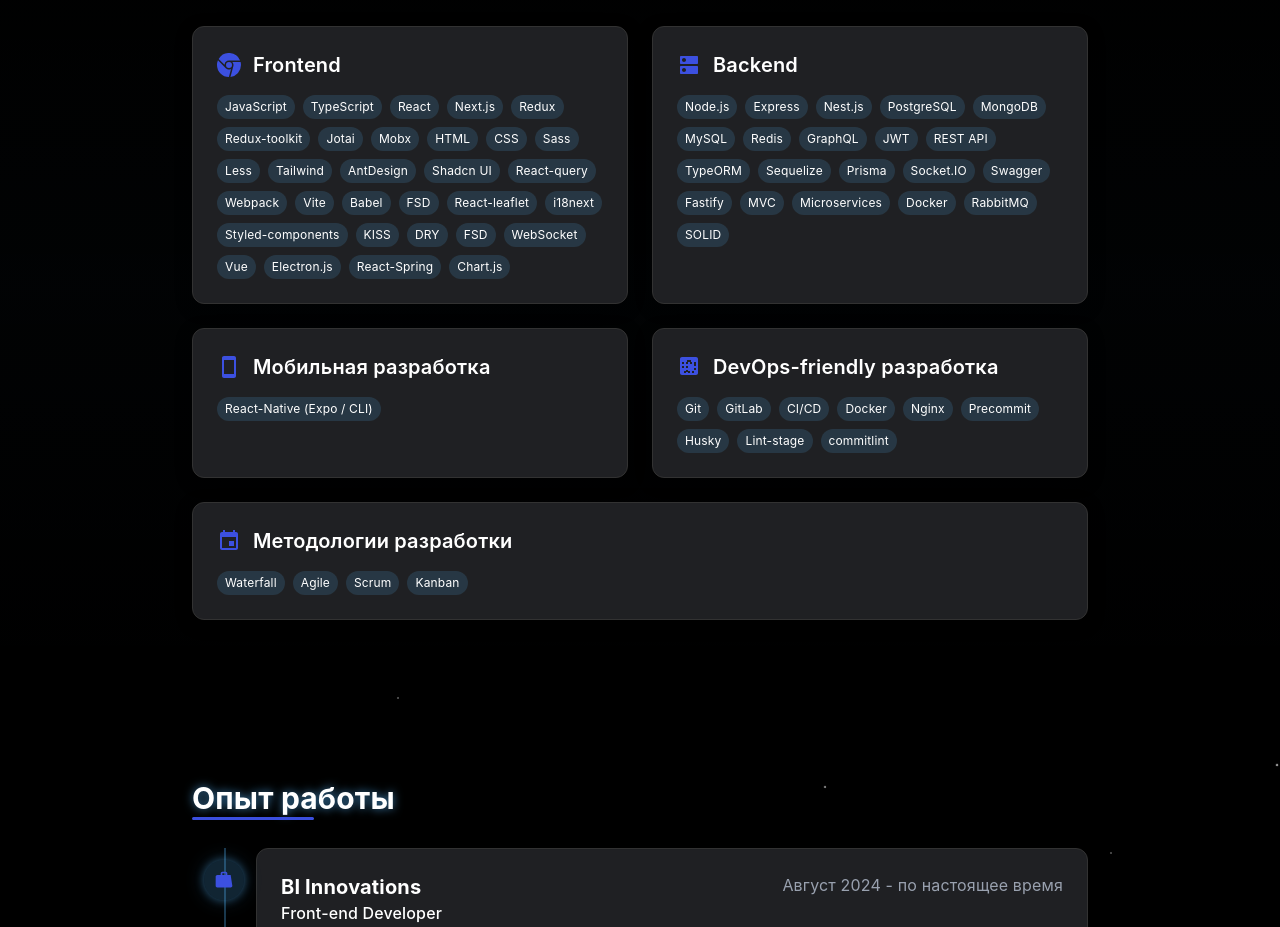
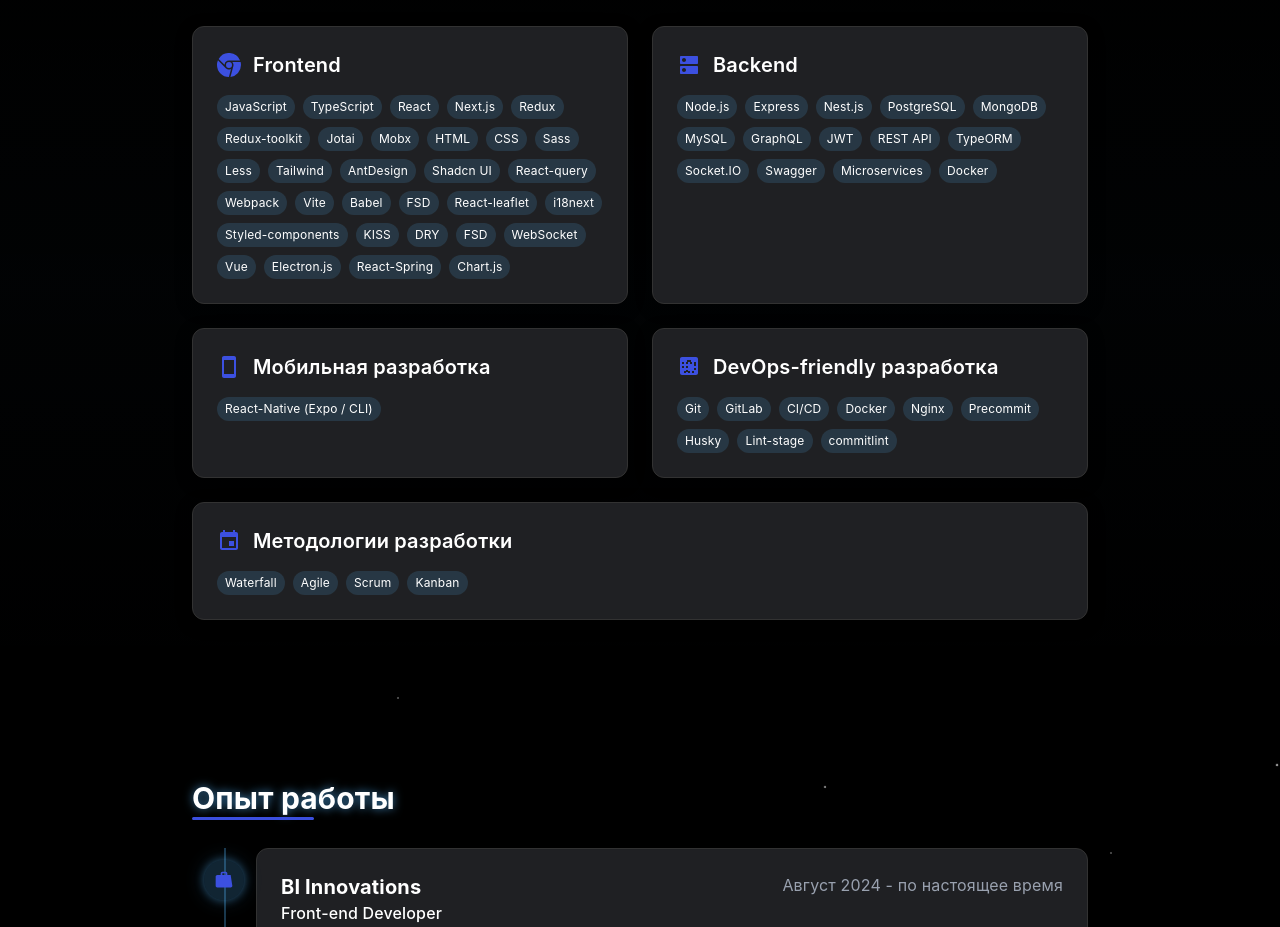
Before and after one commit to dasidragon/dasidragon, a React (Vite) app: page / in a window 1280 px wide. Shown: the part 922-1849 px from the top of the page. Built offline with nearby package versions, Linux system fonts and the light colour scheme; the HTML template or start-up script is replaced by a standard one.

Commit message:
change technologies

```diff
--- a/src/components/tech-stack.jsx
+++ b/src/components/tech-stack.jsx
@@ -41,21 +41,14 @@
         'PostgreSQL',
         'MongoDB',
         'MySQL',
-        'Redis',
         'GraphQL',
         'JWT',
         'REST API',
         'TypeORM',
-        'Sequelize',
-        'Prisma',
         'Socket.IO',
         'Swagger',
-        'Fastify',
-        'MVC',
         'Microservices',
         'Docker',
-        'RabbitMQ',
-        'SOLID',
     ],
     mobile: ['React-Native (Expo / CLI)'],
     devops: ['Git', 'GitLab', 'CI/CD', 'Docker', 'Nginx', 'Precommit', 'Husky', 'Lint-stage', 'commitlint'],
```
